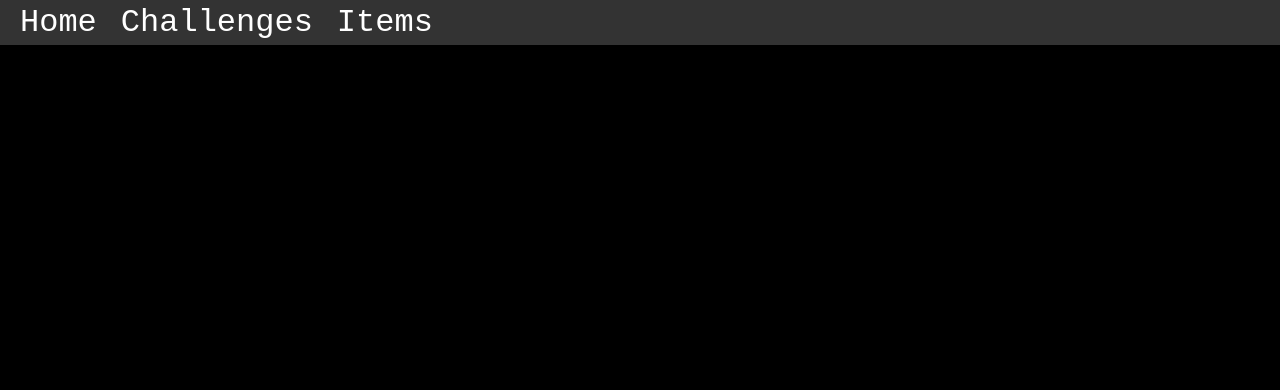
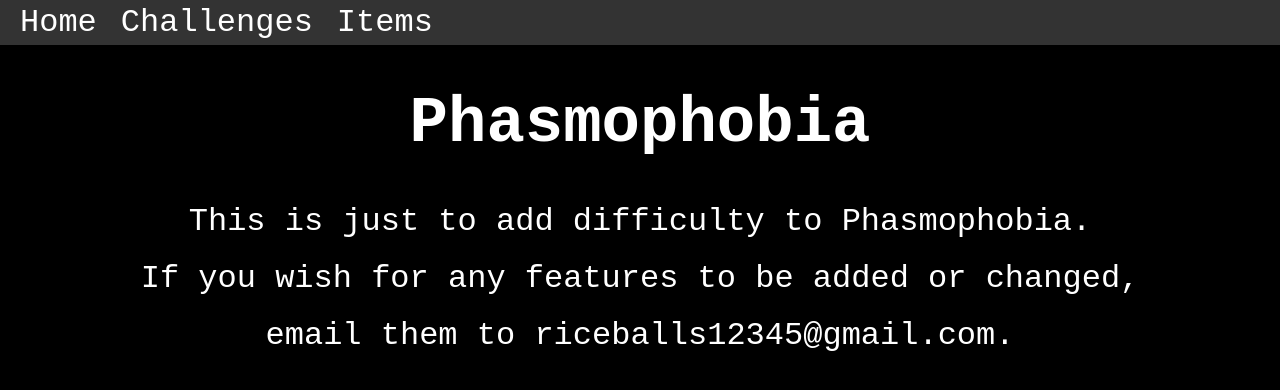
Before and after one commit to Dylaran/PhasmoWeb, a React (Create React App) app: page / in a window 1280 px wide. Shown: the top 390 px of the page. Built offline with nearby package versions, Linux system fonts and the light colour scheme.

Commit message:
Fix routing

```diff
--- a/package.json
+++ b/package.json
@@ -1,7 +1,7 @@
 {
   "name": "phasmo-web",
   "version": "0.1.0",
-  "homepage": "https://dylaran.github.io/PhasmoWeb/",
+  "homepage": "https://dylaran.github.io/PhasmoWeb",
   "private": true,
   "dependencies": {
     "@testing-library/jest-dom": "^5.16.5",
--- a/src/App.js
+++ b/src/App.js
@@ -14,7 +14,7 @@
     <div className="container">
       <Navbar />
       <Routes>
-        <Route path="/PhasmoWeb" element={<Home />} />
+        <Route exact path="/" element={<Home />} />
         <Route
           path="/challenges"
           element={
--- a/src/Navbar.js
+++ b/src/Navbar.js
@@ -3,7 +3,7 @@
 export default function Navbar() {
   return (
     <nav className="nav">
-      <Link to="/PhasmoWeb" className="title">
+      <Link exact to="/" className="title">
         Home
       </Link>
       <ul>
--- a/src/index.js
+++ b/src/index.js
@@ -7,7 +7,7 @@
 const root = ReactDOM.createRoot(document.getElementById('root'))
 root.render(
   <React.StrictMode>
-    <BrowserRouter>
+    <BrowserRouter basename={process.env.PUBLIC_URL}>
       <App />
     </BrowserRouter>
   </React.StrictMode>
```
